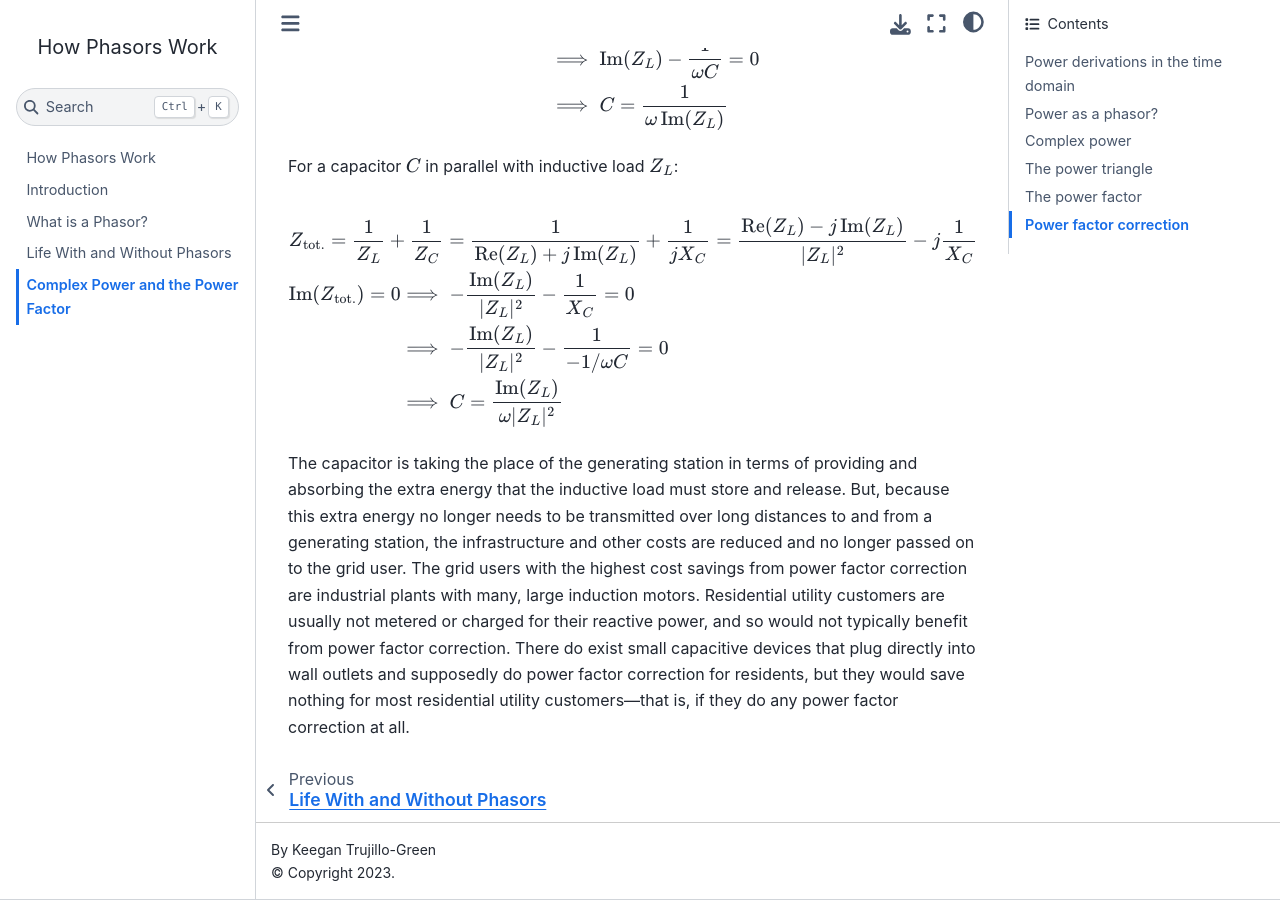
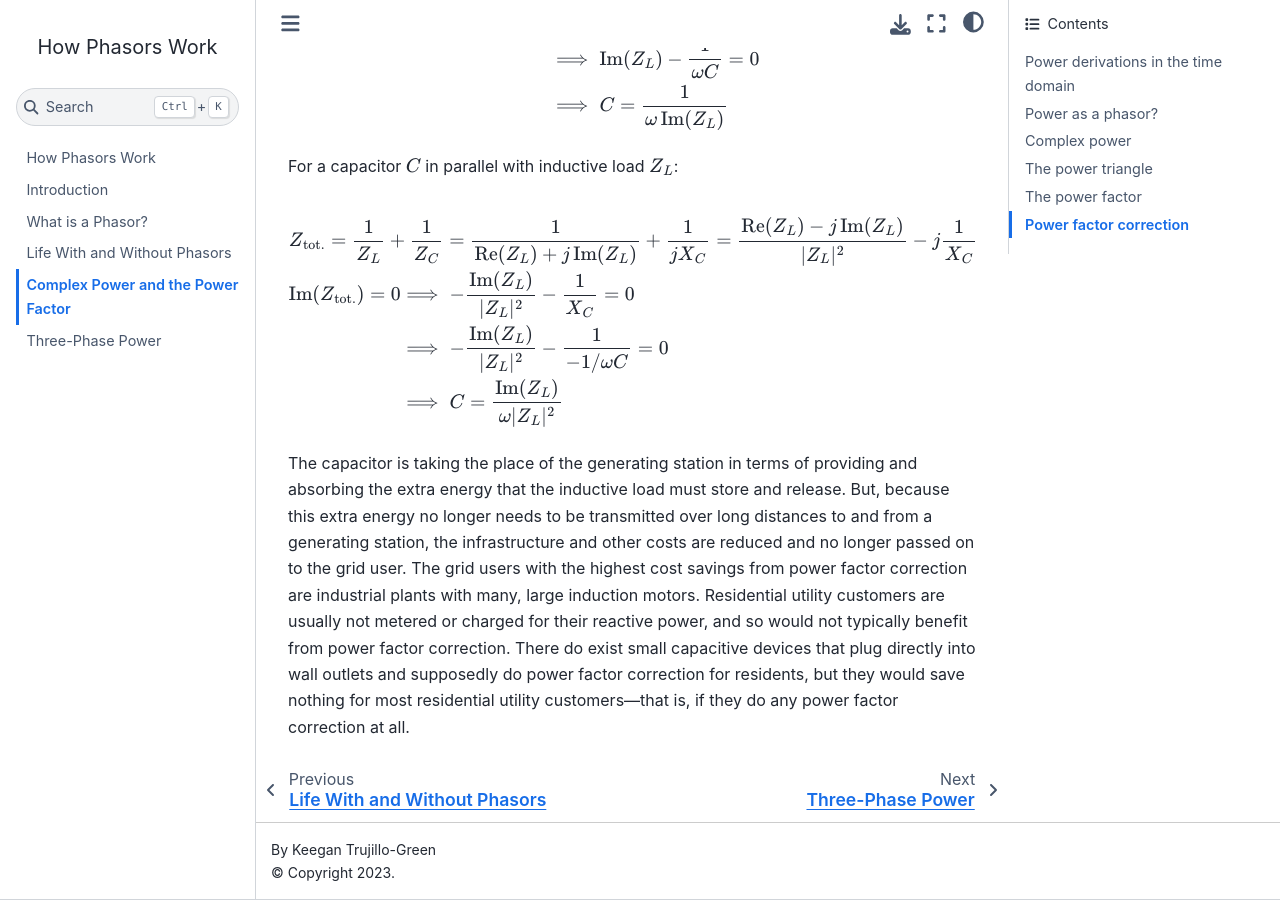
Before and after one commit to keeganmjgreen/how_phasors_work, a Jupyter Book: the page built from 4_complex_power_and_the_power_factor.ipynb, in a window 1280 px wide and 900 px high, scrolled down 12409 px. Built offline with Jupyter Book 1.0.4 settings and Sphinx 7.4.7 and the Sphinx Book theme 1.1.4, drawn with Linux system fonts in a browser that asks for light colours.

Commit message:
beginning of chapter 5 "Comparison of n-phase systems"

```diff
--- a/_toc.yml
+++ b/_toc.yml
@@ -5,3 +5,4 @@ chapters:
   - file: 2_what_is_a_phasor.ipynb
   - file: 3_life_with_and_without_phasors.ipynb
   - file: 4_complex_power_and_the_power_factor.ipynb
+  - file: 5_three_phase_power.ipynb
```
Also changed, not shown: 4_complex_power_and_the_power_factor.ipynb, 5_three_phase_power.ipynb (added), img/fig_5_1.png (added), img/fig_5_2.png (added), 1 other file.
